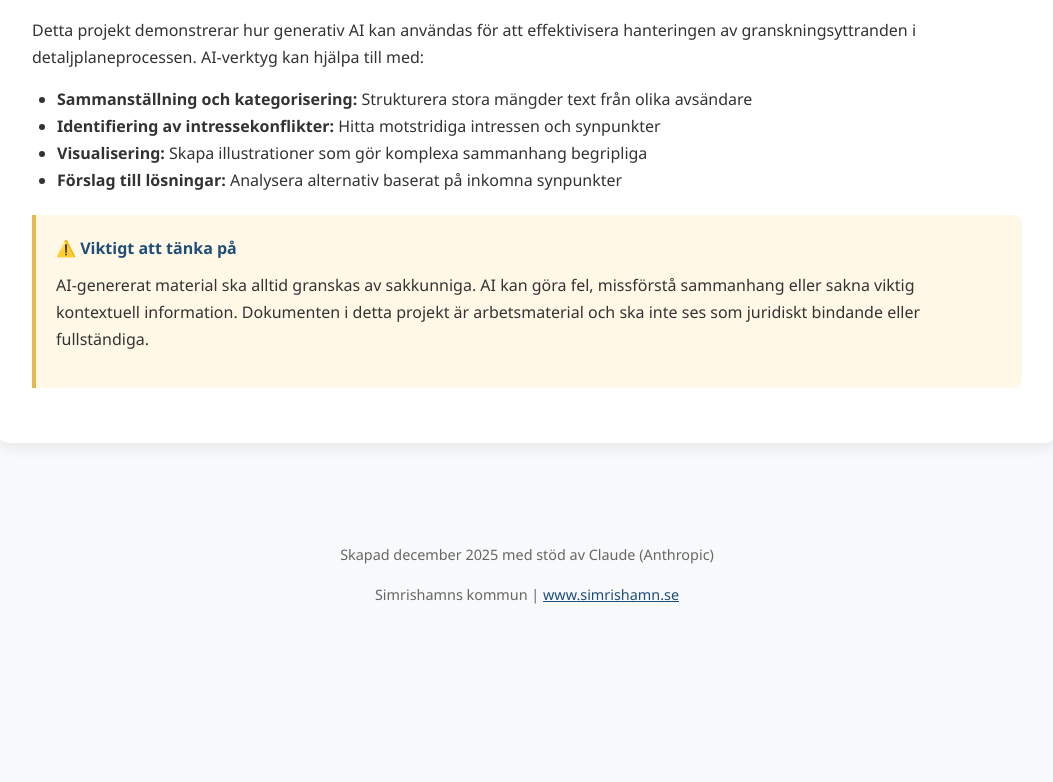
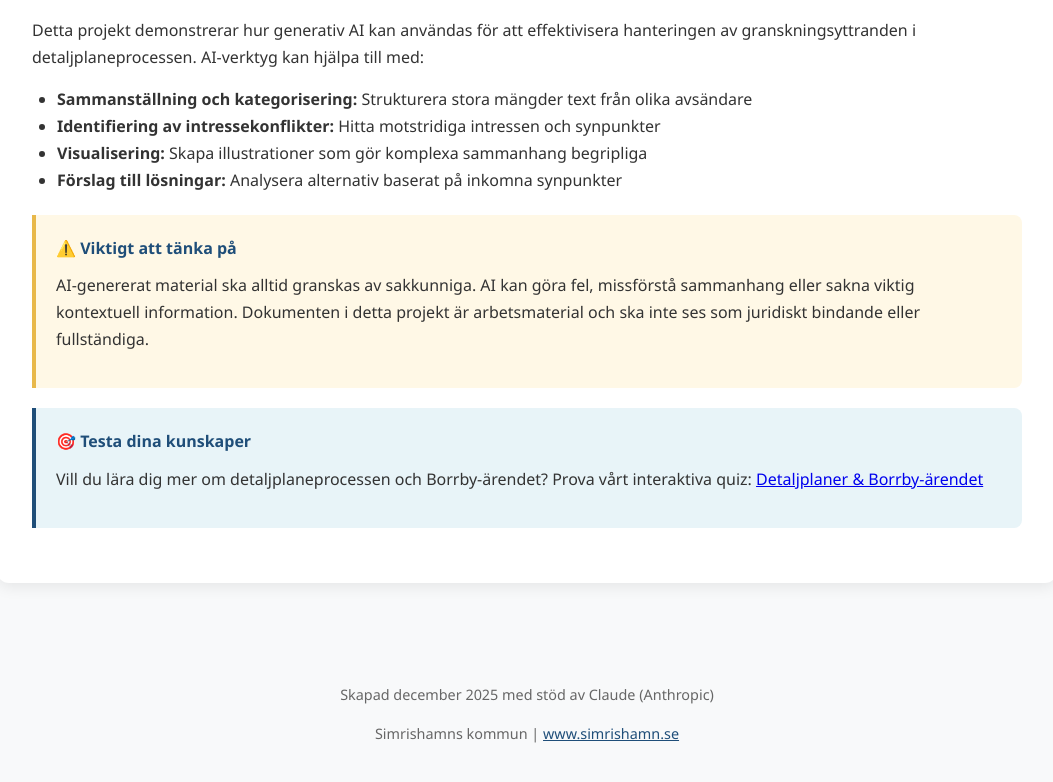
Before and after one commit to lundgren9/Borrby, a plain HTML site: page index.html in a window 1280 px wide. Shown: the part 3766-4548 px from the top of the page, without its empty margins (113-1166 px from the left). Before the commit the page ends 4418 px from the top, so only its background shows below. Drawn offline with Linux system fonts and the light colour scheme.

Commit message:
länk till quiz 19 inlagt

```diff
--- a/index.html
+++ b/index.html
@@ -621,6 +621,12 @@
                 <h4>⚠️ Viktigt att tänka på</h4>
                 <p>AI-genererat material ska alltid granskas av sakkunniga. AI kan göra fel, missförstå sammanhang eller sakna viktig kontextuell information. Dokumenten i detta projekt är arbetsmaterial och ska inte ses som juridiskt bindande eller fullständiga.</p>
             </div>
+
+            <!-- Här lades en länk till quiz om detaljplaner och Borrby-ärendet (2025-12-31) -->
+            <div class="info-box">
+                <h4>🎯 Testa dina kunskaper</h4>
+                <p>Vill du lära dig mer om detaljplaneprocessen och Borrby-ärendet? Prova vårt interaktiva quiz: <a href="https://kentlundgren.se/program/quiz/19/" target="_blank">Detaljplaner & Borrby-ärendet</a></p>
+            </div>
         </section>
     </div>
 
```
